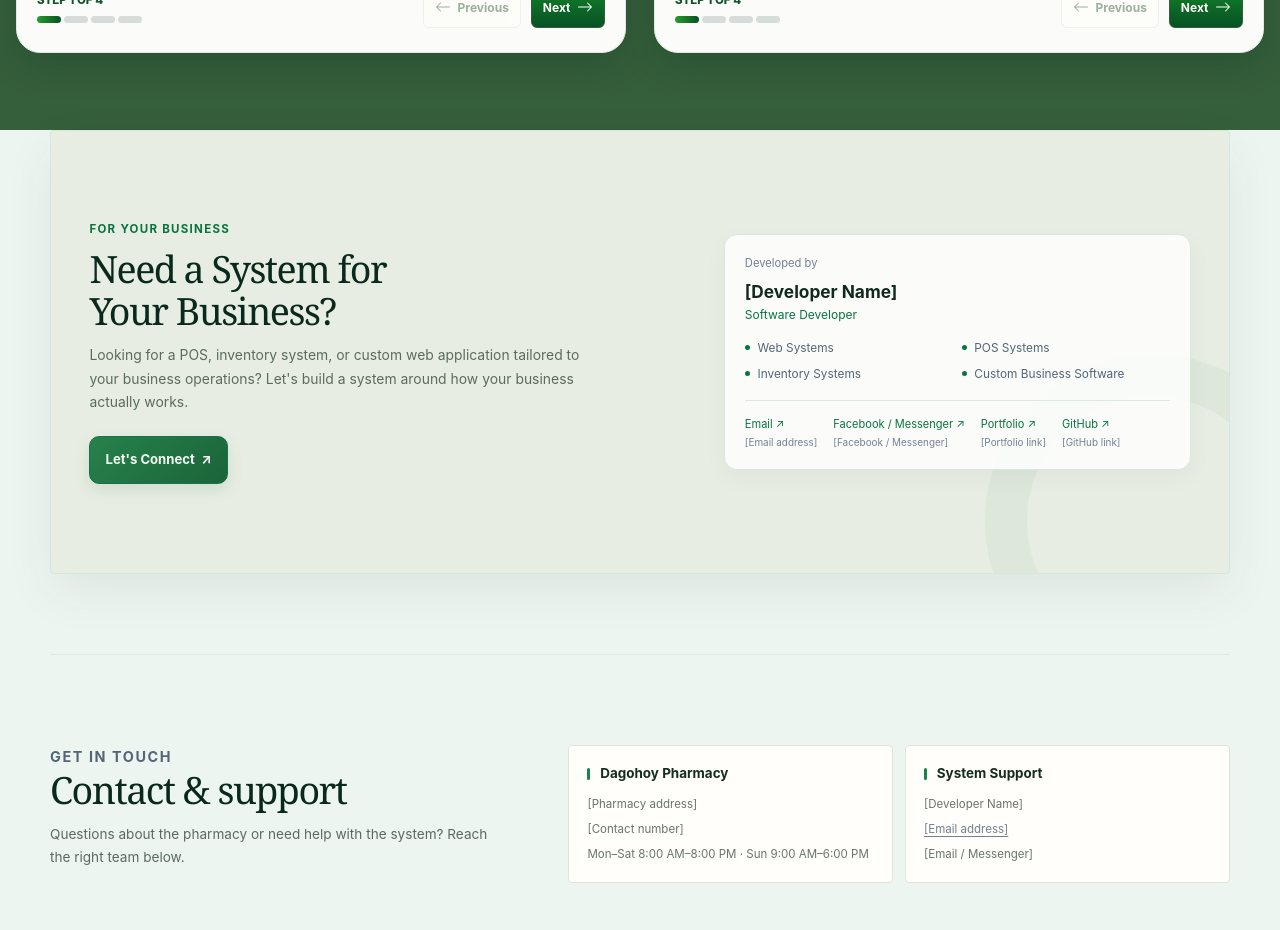
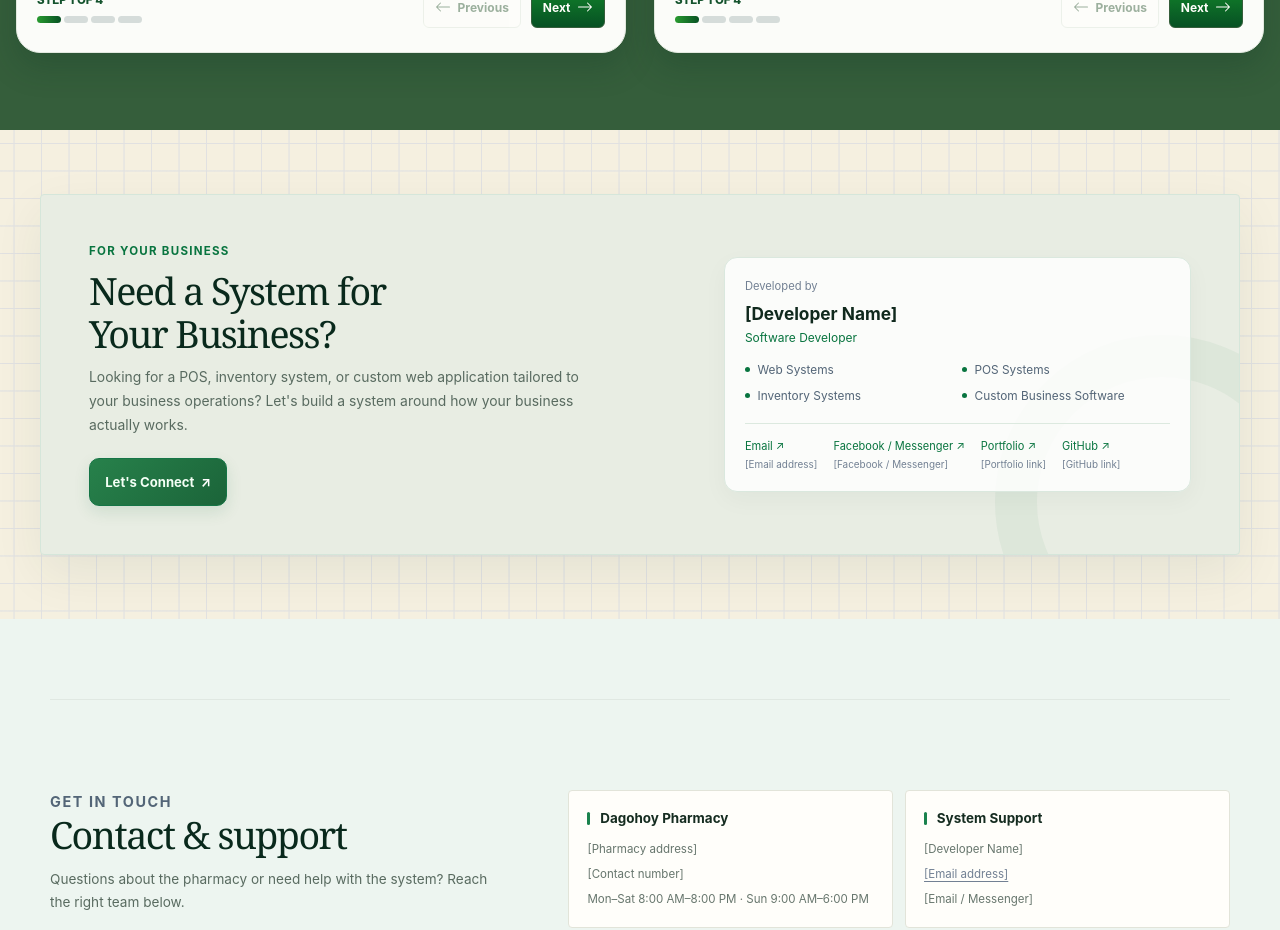
Before and after one commit to adrianniel/Dagohoy-Pharmacy-Web, a React (Vite) app: page / in a window 1280 px wide. Shown: the part 1560-2490 px from the top of the page. Built offline with nearby package versions, Linux system fonts and the light colour scheme; no server answers.

Commit message:
style: balance business section spacing and match home backdrop

```diff
--- a/src/components/landing/DeveloperCta.tsx
+++ b/src/components/landing/DeveloperCta.tsx
@@ -2,6 +2,7 @@ import { developerProfile } from './mockData';
 
 export function DeveloperCta() {
   return (
+    <div className="developer-section-wall">
       <section className="developer-section section-wrap" aria-labelledby="developer-title">
         <div className="developer-section__copy">
           <p className="eyebrow">For your business</p>
@@ -36,5 +37,6 @@ export function DeveloperCta() {
           </div>
         </div>
       </section>
+    </div>
   );
 }
--- a/src/landing-modern.css
+++ b/src/landing-modern.css
@@ -542,8 +542,19 @@ html:has(.landing-page) {
 }
 
 .landing-page .developer-section {
+  box-sizing: border-box;
+  width: min(calc(100% - 2rem), 1200px);
+  margin: 0 auto;
+  padding: clamp(1.5rem, 4vw, 3rem);
   border-radius: 4px;
   background: #e8ede3;
+}
+
+.landing-page .developer-section-wall {
+  padding: clamp(2rem, 5vw, 4rem) 0;
+  background-color: #f5f0e0;
+  background-image: var(--landing-home-pattern);
+  background-size: 55px 55px;
 }
 
 .landing-page .contact-card {
```
Lines whose indentation alone changed are shown as unchanged.
